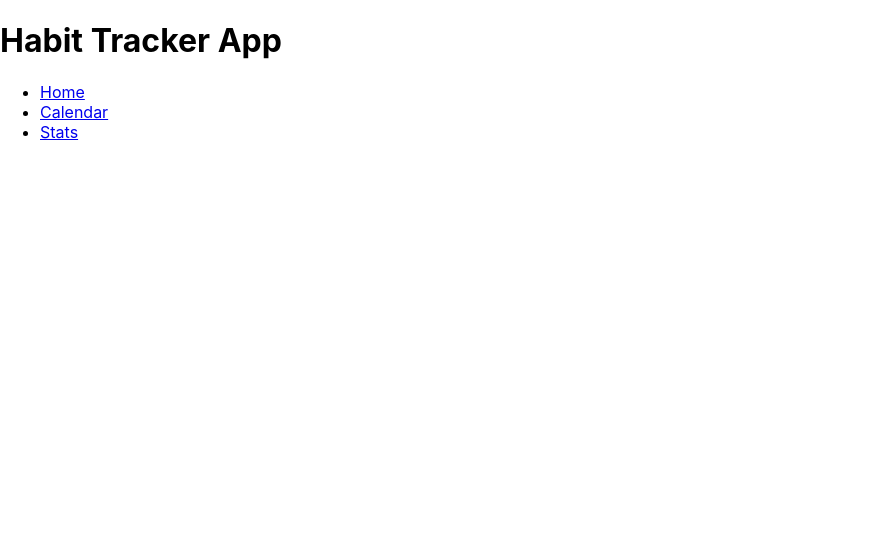
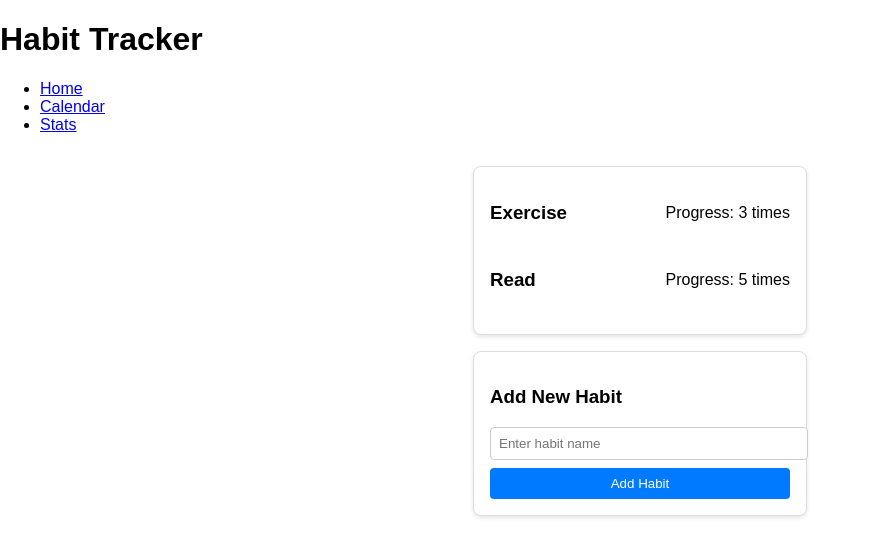
Before and after one commit to AmroGT500/habit-tracker, a React (Create React App) app in the folder client/: page / in a window 1280 px wide. Shown: the top 556 px of the page, without its empty margins (0-869 px from the left). Built offline with nearby package versions, Linux system fonts and the light colour scheme.

Commit message:
frontend updates

```diff
--- a/client/src/App.css
+++ b/client/src/App.css
@@ -1,38 +1,51 @@
+/* App.css */
+
+body {
+  margin: 0;
+  padding: 0;
+  font-family: Arial, sans-serif;
+  background-color: #ffffff;
+}
+
 .App {
   text-align: center;
+  padding: 16px;
 }
 
-.App-logo {
-  height: 40vmin;
-  pointer-events: none;
-}
-
-@media (prefers-reduced-motion: no-preference) {
+@media (max-width: 768px) {
   .App-logo {
-    animation: App-logo-spin infinite 20s linear;
+    animation: none;
   }
 }
 
 .App-header {
   background-color: #282c34;
-  min-height: 100vh;
+  padding: 16px;
+  color: white;
+
+}
+
+.App-title {
+  font-size: 24px;
+  margin: 8px 0;
+}
+
+.App-nav {
   display: flex;
-  flex-direction: column;
-  align-items: center;
   justify-content: center;
-  font-size: calc(10px + 2vmin);
-  color: white;
+
 }
 
 .App-link {
   color: #61dafb;
+  margin: 0 16px;
+  text-decoration: none;
+  font-weight: bold;
+  transition: color 0.3s;
+
+
 }
 
-@keyframes App-logo-spin {
-  from {
-    transform: rotate(0deg);
-  }
-  to {
-    transform: rotate(360deg);
-  }
+.App-link:hover {
+  color: #007bff;
 }
--- a/client/src/App.js
+++ b/client/src/App.js
@@ -1,6 +1,9 @@
 import React from 'react';
-import { BrowserRouter as Router, Outlet } from 'react-router-dom';
+import { BrowserRouter as Router, Route, Routes } from 'react-router-dom';
 import Header from './components/Header';
+import Home from './components/Home';
+import CalendarView from './components/CalendarView';
+import StatsView from './components/StatsView';
 import './App.css';
 
 function App() {
@@ -8,7 +11,11 @@ function App() {
     <Router>
       <div className="app">
         <Header />
-        <Outlet />
+        <Routes>
+          <Route path="/" element={<Home />} />
+          <Route path="/calendar" element={<CalendarView />} />
+          <Route path="/stats" element={<StatsView />} />
+        </Routes>
       </div>
     </Router>
   );
--- a/client/src/components/Header.js
+++ b/client/src/components/Header.js
@@ -6,7 +6,7 @@ import { Link } from 'react-router-dom';
 function Header() {
     return (
         <header className="header">
-            <h1>Habit Tracker App</h1>
+            <h1>Habit Tracker</h1>
             <nav>
                 <ul>
                     <li><Link to="/">Home</Link></li>
--- a/client/src/components/Home.js
+++ b/client/src/components/Home.js
@@ -1,6 +1,7 @@
 import React from 'react';
 import HabitList from './HabitList';
 import AddHabitForm from './AddHabitForm';
+import '../styling/home.css';
 
 function Home() {
     return (
--- /dev/null
+++ b/client/src/styling/header.css
@@ -0,0 +1,36 @@
+/* Header.css */
+
+.header {
+    background-color: #282c34;
+    padding: 16px 0;
+    color: white;
+    text-align: center;
+}
+
+.header h1 {
+    font-size: 24px;
+    margin: 0;
+}
+
+.header ul {
+    list-style: none;
+    padding: 0;
+    display: flex;
+    justify-content: space-around;
+    margin: 10;
+}
+
+.header ul li {
+    margin: 10;
+}
+
+.header ul li a {
+    color: #61dafb;
+    text-decoration: none;
+    font-weight: bold;
+    transition: color 0.3s;
+}
+
+.header ul li a:hover {
+    color: #007bff;
+}
--- /dev/null
+++ b/client/src/styling/home.css
@@ -0,0 +1,64 @@
+.home {
+    display: flex;
+    flex-direction: column;
+    align-items: center;
+    justify-content: center;
+    padding: 16px;
+}
+
+.habit-list {
+    width: 100%;
+    max-width: 300px;
+    margin-bottom: 16px;
+    border: 1px solid #ddd;
+    border-radius: 8px;
+    box-shadow: 0 2px 4px rgba(0, 0, 0, 0.1);
+    padding: 16px;
+    background-color: #fff;
+}
+
+.habit-item {
+    display: flex;
+    align-items: center;
+    justify-content: space-between;
+    margin-bottom: 8px;
+}
+
+.habit-name {
+    flex-grow: 1;
+    margin-right: 8px;
+}
+
+.add-habit-form {
+    width: 100%;
+    max-width: 300px;
+    border: 1px solid #ddd;
+    border-radius: 8px;
+    box-shadow: 0 2px 4px rgba(0, 0, 0, 0.1);
+    padding: 16px;
+    background-color: #fff;
+}
+
+.add-habit-form input[type="text"] {
+    width: 100%;
+    margin-bottom: 8px;
+    padding: 8px;
+    border: 1px solid #ccc;
+    border-radius: 4px;
+}
+
+.add-habit-form button {
+    display: block;
+    width: 100%;
+    padding: 8px;
+    background-color: #007bff;
+    color: #fff;
+    border: none;
+    border-radius: 4px;
+    cursor: pointer;
+    transition: background-color 0.3s;
+}
+
+.add-habit-form button:hover {
+    background-color: #0056b3;
+}
```
